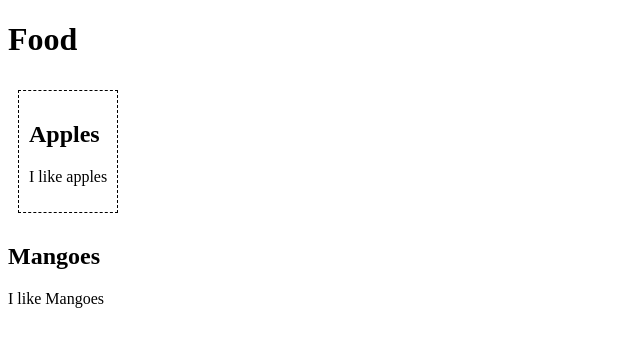
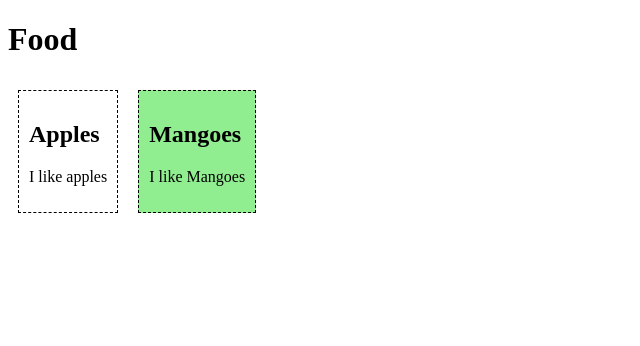
Before and after one commit to ApcACalucin/webprog-it243-vuejs-, a Vue app in the folder firstsfc/: page / in a window 1280 px wide. Shown: the top 346 px of the page, without its empty margins (0-640 px from the left). Built offline with nearby package versions, Linux system fonts and the light colour scheme.

Commit message:
mangoes2

```diff
--- a/firstsfc/src/components/FoodItem2.vue
+++ b/firstsfc/src/components/FoodItem2.vue
@@ -17,7 +17,7 @@ export default {
 </script>
 
 <style>
-  .mangoes > div {
+  .mangoes {
     border: dashed black 1px;
     display: inline-block;
     margin: 10px;
```
